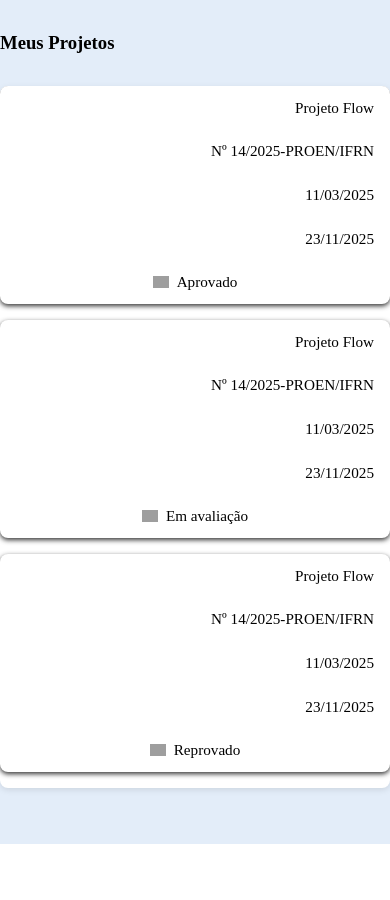
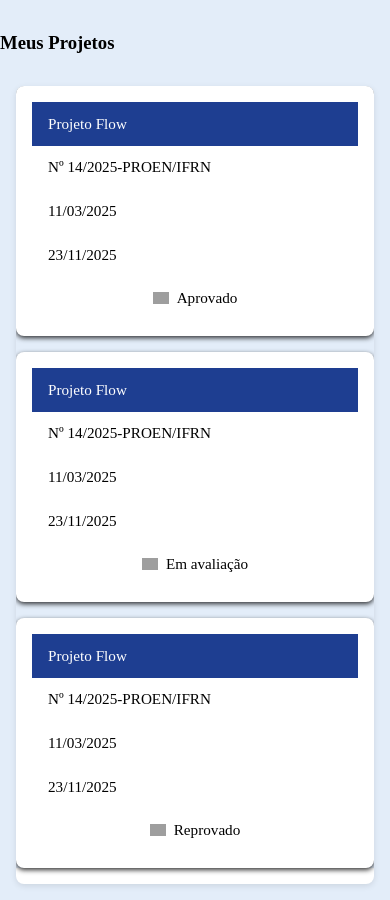
Before and after one commit to HeitorQueiroga49355/integrador-1, a Django app: template projeto-flow/pesquisador/templates/pesquisador/pesquisador_meus_projetos.html in a window 390 px wide. Before the commit the page ends 844 px from the top, so only its background shows below. Run offline with Django 5.2, Linux system fonts and the light colour scheme; the template is opened without the code that fills it, so the values that code supplies are empty; grey boxes are pictures that could not be loaded.

Commit message:
style: teste de responsividade da tabela

```diff
--- a/projeto-flow/pesquisador/static/css/style.css
+++ b/projeto-flow/pesquisador/static/css/style.css
@@ -89,16 +89,30 @@ h3 {
 
 /* responsividade */
 @media (max-width: 768px) {
+  .conteudo_tabela{
+    margin: 1rem 1rem;
+  }
+
   .table_meus_projetos thead {
     display: none;
   }
 
   .table_meus_projetos,
   .table_meus_projetos tbody,
-  .table_meus_projetos tr,
-  .table_meus_projetos td {
+    .table_meus_projetos tr,
+    .table_meus_projetos td
+  {
     display: block;
     width: 100%;
+  }
+  .table_meus_projetos tr{
+    border-radius: 1rem;
+    margin: 1rem;
+    padding: 1rem;
+  }
+
+  .table_meus_projetos tbody{
+    background-color: var(--azul-claro);
   }
 
   .table_meus_projetos tr {
@@ -108,9 +122,14 @@ h3 {
     box-shadow: 0 2px 5px rgba(0,0,0,0.8);
   }
 
+  .titulo_projeto{
+    background-color: var(--azul-principal);
+    color: var(--branco);
+  }
+
   .table_meus_projetos td {
     padding: 0.8rem 1rem;
-    text-align: right;
+    text-align: left;
     position: relative;
   }
 
--- a/projeto-flow/pesquisador/templates/pesquisador/pesquisador_meus_projetos.html
+++ b/projeto-flow/pesquisador/templates/pesquisador/pesquisador_meus_projetos.html
@@ -22,7 +22,7 @@
         </thead>
         <tbody>
           <tr>
-            <td>Projeto Flow</td>
+            <td class="titulo_projeto">Projeto Flow</td>
             <td>Nº 14/2025-PROEN/IFRN</td>
             <td>11/03/2025</td>
             <td>23/11/2025</td>
@@ -34,7 +34,7 @@
             </td>
           </tr>
           <tr>
-            <td>Projeto Flow</td>
+            <td class="titulo_projeto">Projeto Flow</td>
             <td>Nº 14/2025-PROEN/IFRN</td>
             <td>11/03/2025</td>
             <td>23/11/2025</td>
@@ -46,7 +46,7 @@
             </td>
           </tr>
           <tr>
-            <td>Projeto Flow</td>
+            <td class="titulo_projeto">Projeto Flow</td>
             <td>Nº 14/2025-PROEN/IFRN</td>
             <td>11/03/2025</td>
             <td>23/11/2025</td>
```
